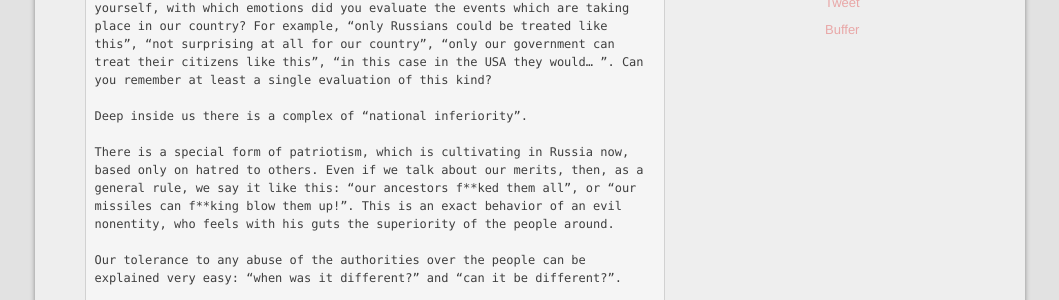
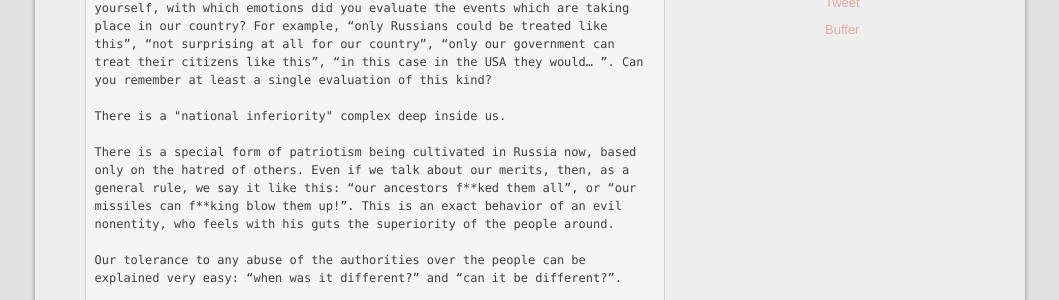
Before and after one commit to morphium/morphium.github.com, a Jekyll site: the page built from _posts/2012-10-26-why-do-i-hate-russia.markdown, in a window 1280 px wide. Shown: the part 461-761 px from the top of the page, without its empty margins (110-1169 px from the left). Built offline with Jekyll 4.4.1, drawn with Linux system fonts in a browser that asks for light colours; nearby versions of some CDN libraries; comment, search, counter and statistics services are not loaded; some of the changed text lies outside the part shown.

Commit message:
Why do I hate russia article edit 9

```diff
--- a/_posts/2012-10-26-why-do-i-hate-russia.markdown
+++ b/_posts/2012-10-26-why-do-i-hate-russia.markdown
@@ -10,9 +10,9 @@
 
 	Russian citizens are ashamed of their country and despise it. (Almost every one of us thinks: “Yeah, a country of fools, indeed”). And those who don’t despise it are idiots or scoundrels. However, the scoundrels despise it too, but hide it thoroughly. Don’t you agree? Try to remember, honestly, for yourself, with which emotions did you evaluate the events which are taking place in our country? For example, “only Russians could be treated like this”, “not surprising at all for our country”, “only our government can treat their citizens like this”, “in this case in the USA they would… ”. Can you remember at least a single evaluation of this kind?
 
-	Deep inside us there is a complex of “national inferiority”.
+	There is a "national inferiority" complex deep inside us.
 
-	There is a special form of patriotism, which is cultivating in Russia now, based only on hatred to others. Even if we talk about our merits, then, as a general rule, we say it like this: “our ancestors f**ked them all”, or “our missiles can f**king blow them up!”. This is an exact behavior of an evil nonentity, who feels with his guts the superiority of the people around.
+	There is a special form of patriotism being cultivated in Russia now, based only on the hatred of others. Even if we talk about our merits, then, as a general rule, we say it like this: “our ancestors f**ked them all”, or “our missiles can f**king blow them up!”. This is an exact behavior of an evil nonentity, who feels with his guts the superiority of the people around.
 
 	Our tolerance to any abuse of the authorities over the people can be explained very easy: “when was it different?” and “can it be different?”.
 
```
